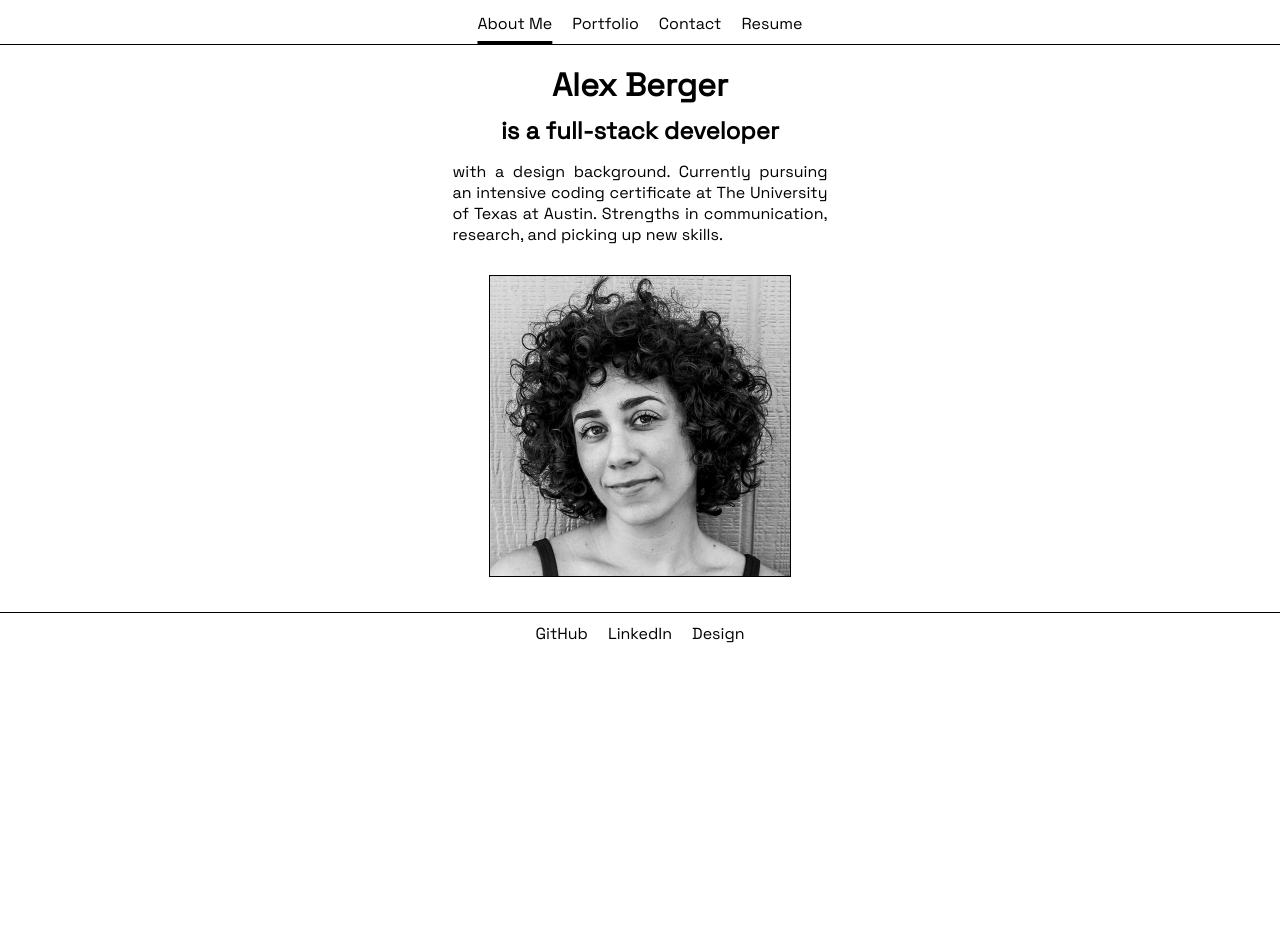
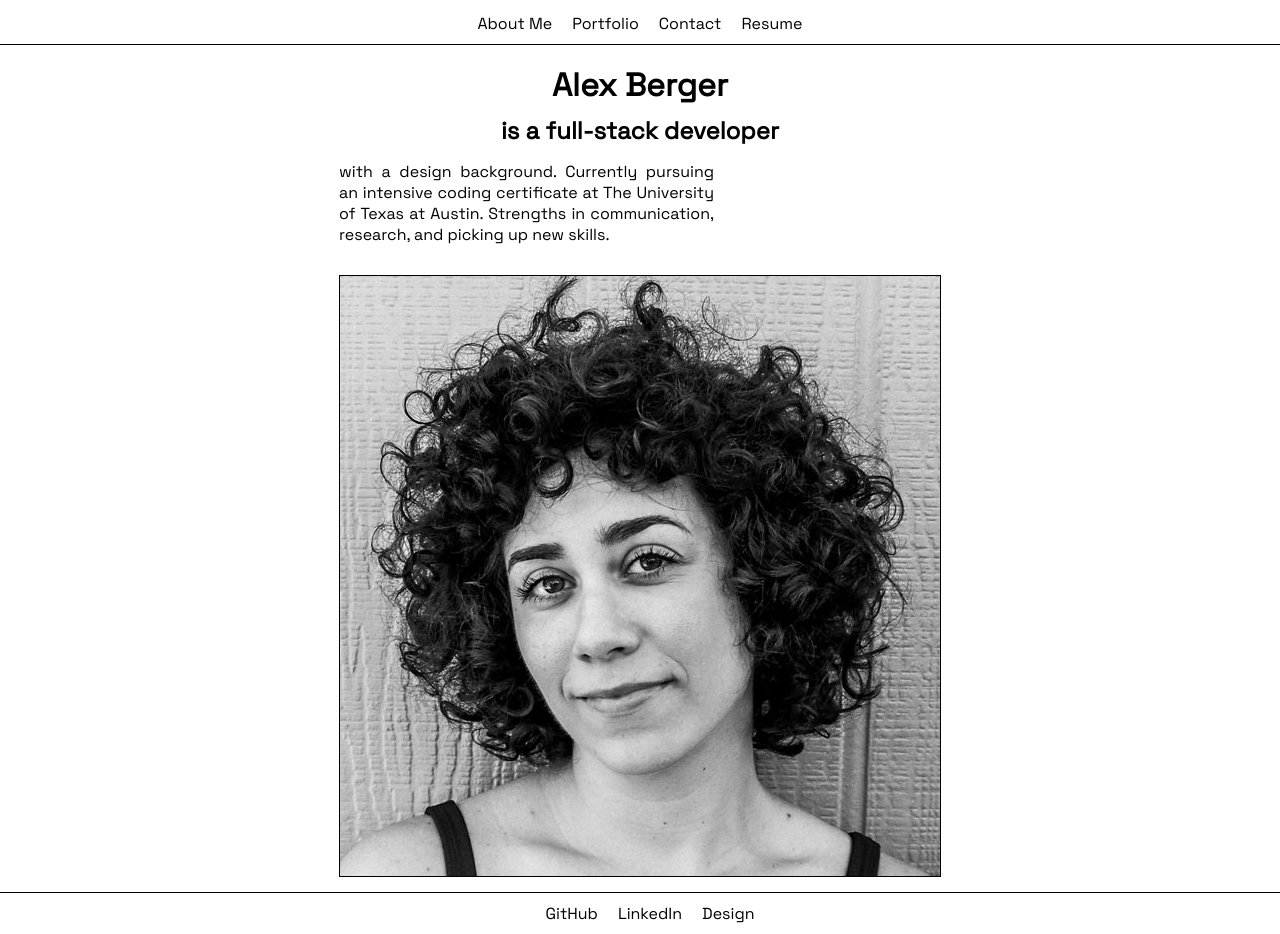
Before and after one commit to aberger3647/portfolio, a React (Create React App) app: page / in a window 1280 px wide. Before the commit the page ends 800 px from the top, so only its background shows below. Built offline with nearby package versions, Linux system fonts and the light colour scheme.

Commit message:
style resume button

```diff
--- a/src/App.css
+++ b/src/App.css
@@ -1,3 +1,4 @@
+/* text and image display */
 h1, h2, h3, h4, p, a {
   font-family: Space Grotesk;
 }
@@ -7,10 +8,51 @@ h1, h2 {
   margin: 0px 15px 10px 15px;
 }
 
+p {
+  margin:15px;
+}
+
+img {
+  border: 1px solid black;
+  margin: 15px;
+}
+
+/* nav */
+nav {
+  display: inline-block;
+  border-bottom: 1px solid black;
+  margin: 3px 0px 20px 0px;
+  padding: 10px;
+}
+
+.nav-link:hover {
+  text-decoration-line: underline;
+  text-underline-offset: 12px;
+  text-decoration-thickness: 3px;
+  text-decoration-color: rgb(255, 230, 0)
+}
+
+.active {
+  text-decoration-line: underline;
+  text-underline-offset: 12px;
+  text-decoration-thickness: 3px;
+}
+
+ /* content */
+.about, .contact, .resume {
+  max-width: 700px;
+}
+
 .content {
   display: flex;
   justify-content: center;
   margin: 0px 15px;
+}
+
+/* about */
+.abouttext {
+  max-width: 375px;
+  text-align: justify;
 }
 
 .headshot, .skills {
@@ -19,15 +61,25 @@ h1, h2 {
   flex-wrap: wrap;
 }
 
+/* portfolio */
+.projects {
+  display: flex;
+  flex-wrap:wrap;
+  justify-content: center;
+}
+
 .project {
   display: flex;
   flex-direction: column;
   max-width: 600px;
+  justify-content: center;
+  align-items: center;
+  margin: 15px;
 }
 
-.footer, .nav {
-  display: flex;
-  justify-content: center;
+.projthumb {
+  max-width: 600px;
+  height: auto;
 }
 
 .projlinks {
@@ -35,50 +87,45 @@ h1, h2 {
   justify-content: space-around;
 }
 
-#about {
-  max-width: 375px;
-  text-align: justify;
+.projlink, .resumelink, .submit {
+  border: 1px solid black;
 }
 
-p {
-  margin:15px;
-}
-
-img {
-  border: 1px solid black;
-  max-height: 300px;
-  width: auto;
-  margin: 15px;
-}
-
-.projects {
-  display: flex;
-  flex-wrap:wrap;
-  justify-content: center;
-}
-
-.skill, .projlink, .resumelink {
-  border: 1px solid black;
+.projlink, .resumelink, .skill {
   border-radius: 50px;
   padding: 5px 10px 5px 10px;
   margin: 5px;
-  display: inline-block;
   flex-flow: row wrap;
+}
+
+.skill {
+  border: 1px solid rgb(211, 211, 211);
+}
+
+.projlink, .resumelink {
+  text-decoration: none;
+  color: black;
 }
 
 .resumelink {
   display: flex;
-  justify-content: center;
-  align-content: center;
+  align-items: center;
 }
 
-.projlink {
-  text-decoration: none;
-  color: black;
+.projlink:hover, .resumelink:hover, .submit:hover {
+  background-color: rgb(255, 230, 0);
 }
 
-.projlink:hover, .resumelink:hover {
-  background-color: rgb(255, 230, 0);
+/* resume */
+.resumelinkdiv {
+  display: flex;
+  justify-content: center;
+  margin: 15px;
+}
+
+.resumetext {
+  font-size: 20px;
+  margin: 5px
 }
 
 .nav-link, .foot-link {
@@ -88,39 +135,37 @@ img {
   margin: 5px;
 }
 
-.nav-link:hover {
-  text-decoration-line: underline;
-  text-underline-offset: 12px;
-  text-decoration-thickness: 3px;
-  text-decoration-color: rgb(255, 230, 0)
-}
-
 .foot-link:hover {
   text-decoration-line: underline;
   text-underline-offset: -26px;
   text-decoration-thickness: 3px;
 }
 
-.active {
-  text-decoration-line: underline;
-  text-underline-offset: 12px;
-  text-decoration-thickness: 3px;
+
+.footer, .nav {
+  display: flex;
+  justify-content: center;
+  align-items: center;
 }
 
-.about, .contact, .resume {
-  max-width: 700px;
-}
 
-nav {
-  display: inline-block;
-  border-bottom: 1px solid black;
-  margin: 3px 0px 20px 0px;
-  padding: 10px;
+.footerlinks {
+  margin: auto;
+  width: 50%;
+  align-items: center;
 }
 
 footer {
   display: inline-block;
   border-top: 1px solid black;
-  margin-top: 20px;
+  /* margin-top: 20px; */
   padding: 10px;
+  bottom: 0;
+  width: 100%
 }
+
+@media screen and (max-width: 625px) {
+  .projthumb, .headshot {
+    width: 300px;
+  }
+}
--- a/src/components/pages/About.js
+++ b/src/components/pages/About.js
@@ -5,7 +5,7 @@ export default function About() {
     <div className="about">
         <h1>Alex Berger</h1>
         <h2>is a full-stack developer</h2>
-        <p id="about">with a design background. Currently pursuing an intensive coding certificate at The University of Texas at Austin. Strengths in communication, research, and picking up new skills.</p>
+        <p className="abouttext">with a design background. Currently pursuing an intensive coding certificate at The University of Texas at Austin. Strengths in communication, research, and picking up new skills.</p>
         <div className="headshot">
             <img src='./img/headshot.jpg' className='headshot' alt="Black and white headshot of Alex" />
         </div>
--- a/src/components/pages/Portfolio.js
+++ b/src/components/pages/Portfolio.js
@@ -2,13 +2,62 @@ import React from 'react';
 import Project from '../Project';
 
 const Portfolio = () => {
+    const projects = [
+        {
+            imgPath: './img/plantparenthood.png',
+            title: 'Plant Parenthood',
+            github: 'https://github.com/aberger3647/plantparenthood',
+            liveApp: 'https://plant-parenthood.herokuapp.com/',
+            desc: 'Gardeners can manage their plants, their garden tasks, and record observations. Responsible for back-end code, visual design and front-end interactivity. Tools used: Express.js, Node.js, Handlebars, Day.js, Bootstrap',
+            alt: 'Screenshot of Plant Parenthood app'
+        },
+        {
+            imgPath:'./img/cinemate.png',
+            title:'Cinemate',
+            github: 'https://github.com/aberger3647/cinemate',
+            liveApp: 'https://aberger3647.github.io/cinemate/',
+            desc: 'Moviegoers can search by genre to view movie trailers and reviews via API and save favorites to a list. Responsible for front-end design and implementation. Tools used: Tailwind, YouTube API, TMDB API',
+            alt: 'Screenshot of Cinemate app'
+        },
+        {
+            imgPath: './img/weather.png',
+            title: 'Weather Dashboard',
+            github: 'https://github.com/aberger3647/weather-dashboard/',
+            liveApp: 'https://aberger3647.github.io/weather-dashboard/',
+            desc: 'A weather app that allows a user to input a city and view the current conditions along with a 5-day forecast. Tools used: OpenWeather API, Bootstrap',
+            alt: 'Screenshot of Weather Dashboard app'
+        },
+        // {
+        //     imgPath:
+        //     title:
+        //     github:
+        //     liveApp:
+        //     desc:
+        //     alt:
+        // },
+        // {
+        //     imgPath:
+        //     title:
+        //     github:
+        //     liveApp:
+        //     desc:
+        //     alt:
+        // },
+        // {
+        //     imgPath:
+        //     title:
+        //     github:
+        //     liveApp:
+        //     desc:
+        //     alt:
+        // }
+    ]
+
     return (
     <div className="portfolio">
         <h1>Portfolio</h1>
         <div className="projects">
-            <Project imgPath='./img/plantparenthood.png' title='Plant Parenthood' github='https://github.com/aberger3647/plantparenthood' liveApp='https://plant-parenthood.herokuapp.com/' desc='Gardeners can manage their plants, their garden tasks, and record observations. Responsible for back-end code, visual design and front-end interactivity. Tools used: Express.js, Node.js, Handlebars, Day.js, Bootstrap' alt="Screenshot of Plant Parenthood app" />
-            <Project imgPath='./img/cinemate.png' title='Cinemate' github='https://github.com/sidgray80/cinemate/' liveApp='https://sidgray80.github.io/cinemate/index.html/' desc='Moviegoers can search by genre to view movie trailers and reviews via API and save favorites to a list. Responsible for front-end design and implementation. Tools used: Tailwind, YouTube API, TMDB API' alt="Screenshot of Cinemate app" />
-            <Project imgPath='./img/weather.png' title='Weather Dashboard' github='https://github.com/aberger3647/weather-dashboard/' liveApp='https://aberger3647.github.io/weather-dashboard/' desc='A weather app that allows a user to input a city and view the current conditions along with a 5-day forecast. Tools used: OpenWeather API, Bootstrap' alt="Screenshot of Weather Dashboard app" />
+            {projects.map((project) => <Project imgPath={project.imgPath} title={project.title} github={project.github} liveApp={project.liveApp} desc={project.desc} alt={project.alt} />)}
         </div>
     </div>
 )};
--- a/src/components/pages/Resume.js
+++ b/src/components/pages/Resume.js
@@ -6,9 +6,12 @@ const Resume = () => {
 
     return (
     <div className="resume">
-        <h1>Resume</h1>
+        <h1>Proficiencies</h1>
         <div className="skills">
             {skills.map((skill) => <Skill skill={skill} />)}
+        </div>
+        <div className='resumelinkdiv'>
+            <a href='./img/AlexBergerResume2023.pdf' className='resumelink' target='_blank'><p className='resumetext'>Download Resume</p></a>
         </div>
     </div>
 )};
```
